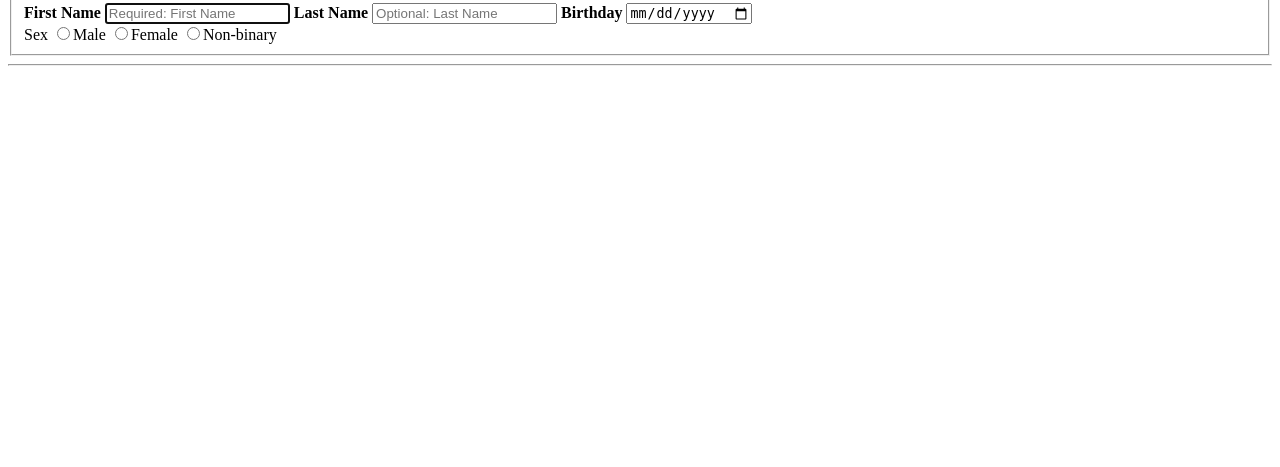
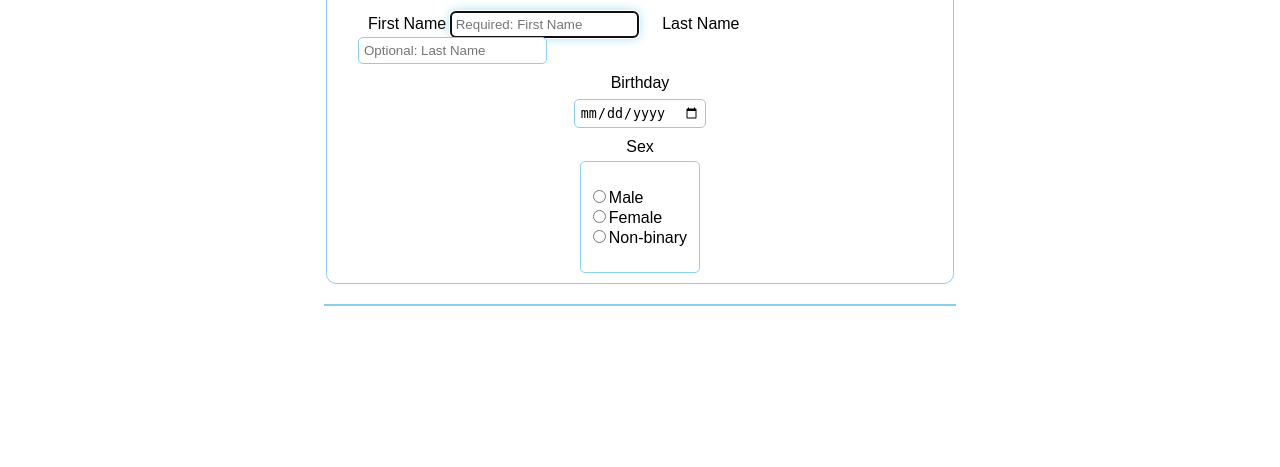
Before and after one commit to dev-daniel-augusto/django-rest-tests, a Django app: template user/templates/sign_up.html in a window 1280 px wide. Shown: the part 333-800 px from the top of the page. Run offline with Django 3.2, Linux system fonts and the light colour scheme; the template is opened without the code that fills it, so the values that code supplies are empty.

Commit message:
Update sign_up template
Basically the strong tags were removed and the CSS was properly linked

```diff
--- a/user/templates/sign_up.html
+++ b/user/templates/sign_up.html
@@ -1,3 +1,4 @@
+{% load static %}
 <!DOCTYPE html>
 <html lang="en">
 <head>
@@ -6,7 +7,7 @@
     <meta name="author" content="Daniel Augusto">
     <meta name="description" content="User registration page">
     <meta name="viewport" content="width=device-width, initial-scale=1.0">
-    <link rel="stylesheet" href="#">
+    <link rel="stylesheet" type="text/css" href="{% static 'css/general.css' %}">
 </head>
 <body>
    <div class="user-icon">
@@ -15,27 +16,29 @@
     <form id="form-sign-up" method="POST" action="#">
         <fieldset>
             <legend>Personal Informations</legend>
+            <div class="center2">
                 <label>
-                <strong>First Name</strong>
+                    <span class="label-title">First Name</span>
                     <input type="text" name="first_name" placeholder="Required: First Name" autofocus required>
                 </label>
 
                 <label>
-                <strong>Last Name</strong>
+                    <span class="label-title">Last Name</span>
                     <input type="text" name="last_name" placeholder="Optional: Last Name">
                 </label>
+            </div>
 
             <label class="label-birthday">
-                <span><strong>Birthday</strong></span>
-                <input type="date" name="date" placeholder="dd-mm-yyyy">
+                <span class="label-title">Birthday</span><br>
+                <input class="input-birthday" type="date" name="date" placeholder="dd-mm-yyyy">
             </label>
 
+            <span class="sex-title">Sex</span>
             <div class="sex-options">
                 <label class="label-sex">
-                    <span class="sex-title">Sex</span>
-                        <span><input type="radio" name="sex" value="Male">Male</span>
-                        <span><input type="radio" name="sex" value="Female">Female</span>
-                        <span><input type="radio" name="sex" value="Non-binary">Non-binary</span>
+                        <span class="break"><input type="radio" name="sex" value="Male">Male</span>
+                        <span class="break"><input type="radio" name="sex" value="Female">Female</span>
+                        <span class="break"><input type="radio" name="sex" value="Non-binary">Non-binary</span>
                 </label>
             </div>
         </fieldset>
```
Lines whose indentation alone changed are shown as unchanged.
